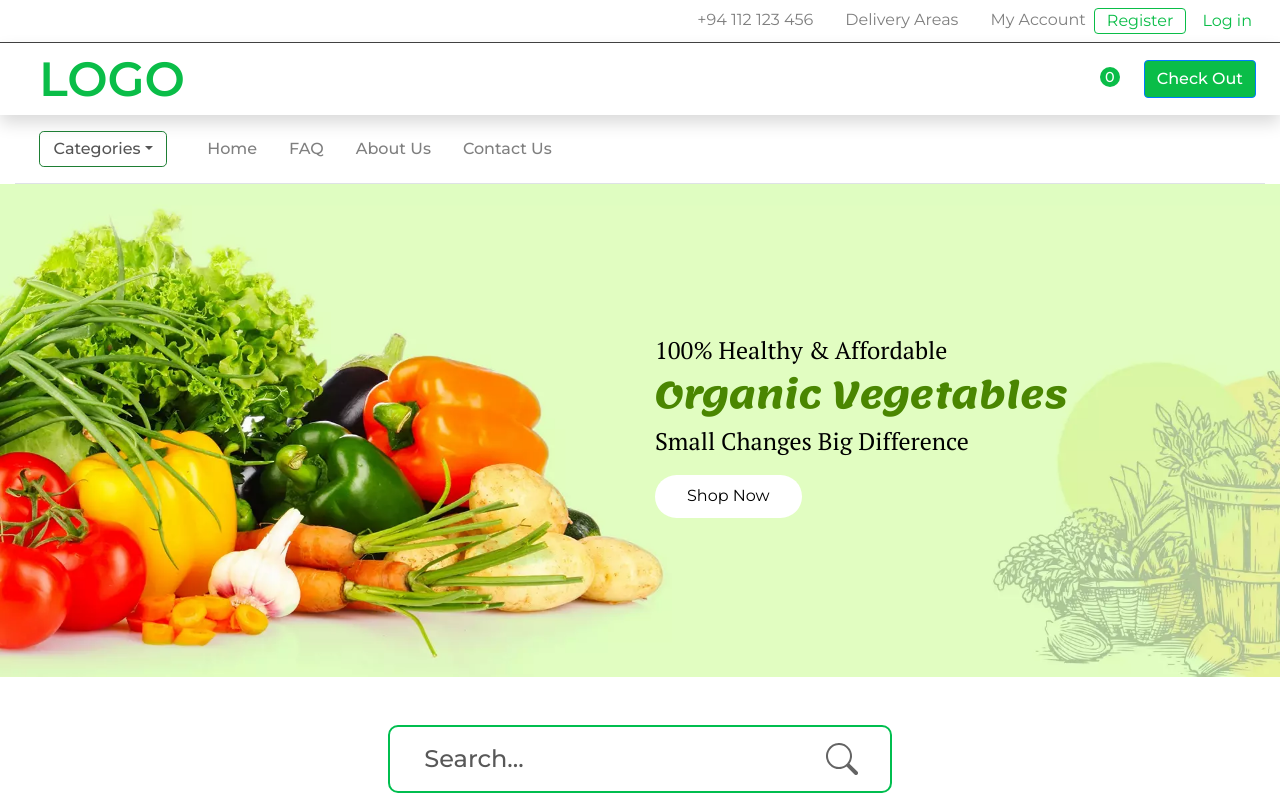
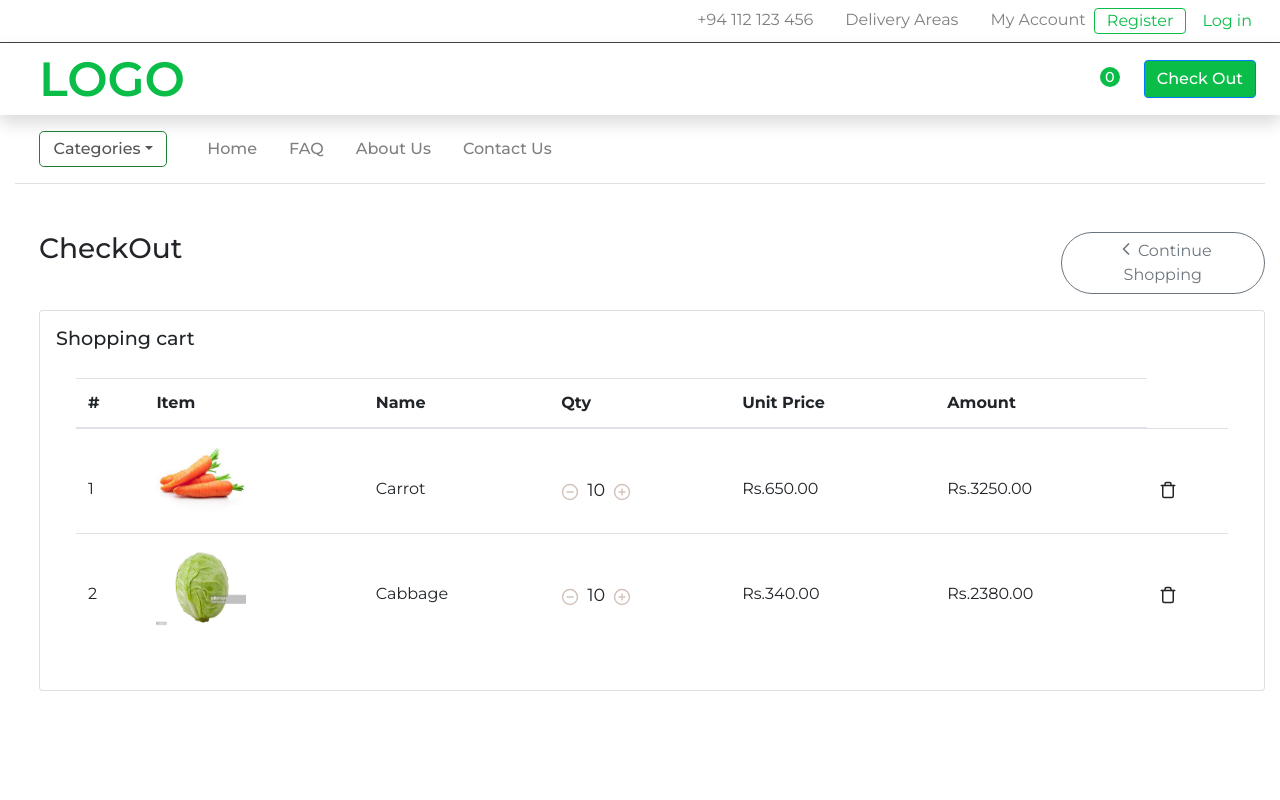
Before and after one commit to OvinduArchanaNambukara/Team_B-B_My-Store, a React (Create React App) app: page /checkout in a window 1280 px wide. Shown: the top 800 px of the page. Built offline with nearby package versions, Linux system fonts and the light colour scheme; some icons are missing.

Commit message:
Create checkout table row

```diff
--- a/package.json
+++ b/package.json
@@ -19,6 +19,7 @@
     "react": "^17.0.2",
     "react-bootstrap": "^1.6.1",
     "react-dom": "^17.0.2",
+    "react-feather": "^2.0.9",
     "react-icons": "^4.2.0",
     "react-router-dom": "^5.2.0",
     "react-scripts": "4.0.3",
--- a/src/Client.tsx
+++ b/src/Client.tsx
@@ -1,12 +1,8 @@
 import React from "react";
 import {Container} from "react-bootstrap";
-import CategoryArea from "./components/category-area/CategoryArea";
-import Welcome from "./components/welcome/Welcome";
-import SearchBar from "./components/search-bar/SearchBar";
-import Footer from "./components/footer/Footer";
-import Products from "./components/productUX/Products";
 import BottomNav from "./components/bottom-nav/BottomNav";
 import TopNavBar from "./components/top-nav-bar/TopNavBar";
+import Checkout from "./components/cart-table/Checkout";
 
 const Client: React.FC = () => {
     return (
@@ -14,16 +10,17 @@ const Client: React.FC = () => {
             <Container fluid={true}>
                 <TopNavBar/>
                 <BottomNav/>
-                <Welcome/>
-                <SearchBar/>
+                {/*<Welcome/>*/}
+                {/*<SearchBar/>*/}
             </Container>
-            <Container>
-                <CategoryArea/>
-                <Products/>
-            </Container>
-            <Container fluid={true}>
-                <Footer/>
-            </Container>
+            {/*<Container>*/}
+            {/*    <CategoryArea/>*/}
+            {/*    <Products/>*/}
+            {/*</Container>*/}
+            <Checkout/>
+            {/*<Container fluid={true}>*/}
+            {/*    <Footer/>*/}
+            {/*</Container>*/}
 
 
         </React.Fragment>
--- a/src/assets/style_sheets/main.scss
+++ b/src/assets/style_sheets/main.scss
@@ -8,3 +8,4 @@
 @import "partials/search";
 @import 'partials/product';
 @import "partials/top-nav-bar";
+@import "partials/checkout";
--- /dev/null
+++ b/src/assets/style_sheets/partials/_checkout.scss
@@ -0,0 +1,76 @@
+@import "variables";
+
+
+.checkOut {
+  font-size: 1em;
+
+  .checkOut-label {
+
+  }
+
+  .continueShoppingBtn {
+    border-radius: 2em;
+    width: 100%;
+  }
+
+  .shopping-cart-text {
+    h5 {
+      font-size: 1.2em;
+    }
+  }
+
+  .table {
+
+    .tr-image {
+      img {
+        width: 90px;
+        height: 80px;
+      }
+
+    }
+
+    .quantity-editor {
+      label {
+        font-size: 1.1em;
+      }
+
+      svg {
+        color: $checkout-quantity-svg-color;
+
+      }
+    }
+  }
+  svg{
+    cursor: pointer;
+  }
+
+}
+
+@media (max-width: $layout-breakpoint-xs) {
+  .checkOut {
+    font-size: .8em;
+
+    .table {
+      .tr-image {
+        img {
+          width: 50px;
+          height: 50px;
+        }
+      }
+    }
+  }
+}
+
+@media (max-width: $layout-breakpoint-lg + 35px) and (min-width: $layout-breakpoint-xs) {
+  .checkOut {
+
+    .table {
+      .tr-image {
+        img {
+          width: 90px;
+          height: 70px;
+        }
+      }
+    }
+  }
+}
--- a/src/assets/style_sheets/partials/_variables.scss
+++ b/src/assets/style_sheets/partials/_variables.scss
@@ -28,3 +28,6 @@ $footer-icon-color: #7e7e7e;
 //--Top-Nav-Bar
 $header-nav-bottom-color: #424242;
 $logo-color: #0abd48;
+
+//--Checkout-Table
+$checkout-quantity-svg-color: #D4C3BD;
--- /dev/null
+++ b/src/components/cart-table/CartHeader.tsx
@@ -0,0 +1,13 @@
+import React from "react";
+
+const CartHeader:React.FC = () => {
+    return(
+        <div className='shopping-cart-text'>
+            <h5>
+                Shopping cart
+            </h5>
+        </div>
+    )
+}
+
+export default CartHeader;
--- /dev/null
+++ b/src/components/cart-table/Checkout.tsx
@@ -0,0 +1,76 @@
+import React from 'react';
+import {Card, Col, Container, Row, Table} from "react-bootstrap";
+import CabbageImg from '../../assets/images/groceryImages/cabbage.jpg';
+import CarrotImg from '../../assets/images/groceryImages/carrot.jpg';
+import {ICheckoutProduct} from "../../types/types";
+import CheckoutHeader from "./CheckoutHeader";
+import ContinueShoppingBtn from "./ContinueShoppingBtn";
+import CartHeader from "./CartHeader";
+import TableRow from "./TableRow";
+
+
+const demoProducts: ICheckoutProduct[] = [
+    {
+        quantity: 5, product: {
+            name: "Carrot", image: CarrotImg, currentPrice: 650, oldPrice: 670
+        }
+    },
+    {
+        quantity: 7, product: {
+            name: "Cabbage", image: CabbageImg, currentPrice: 340, oldPrice: 400
+        }
+    }
+]
+
+const Checkout: React.FC = () => {
+
+    const renderCheckedProducts =
+        demoProducts.map((checkedProduct: ICheckoutProduct, index) => {
+            return (
+                <TableRow
+                    key={index}
+                    rowNumber={index}
+                    image={checkedProduct.product.image}
+                    name={checkedProduct.product.name}
+                    price={checkedProduct.product.currentPrice}
+                    quantity={checkedProduct.quantity}/>
+            )
+        })
+
+    return (
+        <Container fluid className='mt-5 checkOut'>
+            <Row>
+                <Col xs={12}>
+                    <Row className='pl-0 pl-md-4 mx-0 '>
+                        <CheckoutHeader/>
+                        <ContinueShoppingBtn/>
+                    </Row>
+                </Col>
+            </Row>
+            <Card className='ml-md-4 ml-0 px-3 py-3 my-3'>
+                <CartHeader/>
+                <Card.Body>
+                    <Table responsive>
+                        <thead>
+                        <tr>
+                            <th>#</th>
+                            <th>Item</th>
+                            <th>Name</th>
+                            <th>Qty</th>
+                            <th>Unit Price</th>
+                            <th>Amount</th>
+                            <th className='d-none'>delete icon</th>
+                        </tr>
+                        </thead>
+                        <tbody>
+                        {renderCheckedProducts}
+                        </tbody>
+                    </Table>
+
+                </Card.Body>
+            </Card>
+        </Container>
+    )
+}
+
+export default Checkout;
--- /dev/null
+++ b/src/components/cart-table/CheckoutHeader.tsx
@@ -0,0 +1,12 @@
+import React from "react";
+import {Col} from "react-bootstrap";
+
+const CheckoutHeader:React.FC = () => {
+    return(
+        <Col md={9} xl={10} lg={9} sm={6} className='px-0 checkOut-label text-md-left text-center'>
+            <h3>CheckOut</h3>
+        </Col>
+    )
+}
+
+export default CheckoutHeader;
--- /dev/null
+++ b/src/components/cart-table/ContinueShoppingBtn.tsx
@@ -0,0 +1,15 @@
+import React from "react";
+import {Button, Col} from "react-bootstrap";
+import {ChevronLeft} from "react-feather";
+
+const ContinueShoppingBtn:React.FC = () => {
+    return(
+        <Col md={3} xl={2} lg={3} sm={6} className='px-0'>
+            <Button variant='outline-secondary' className='continueShoppingBtn'>
+                <ChevronLeft className='pb-1'/>Continue Shopping
+            </Button>
+        </Col>
+    )
+}
+
+export default ContinueShoppingBtn;
--- /dev/null
+++ b/src/components/cart-table/TableRow.tsx
@@ -0,0 +1,42 @@
+import React from "react";
+import {Col, Row} from "react-bootstrap";
+import {MinusCircle, PlusCircle, Trash} from "react-feather";
+
+type TableRowProps = {
+    rowNumber:number,
+    image:string,
+    name:string,
+    price:number,
+    quantity:number
+}
+
+const TableRow:React.FC<TableRowProps> = (props) => {
+
+    const {rowNumber, image, name, price, quantity} = props;
+
+    return(
+        <tr>
+            <td className='pt-5'>{rowNumber + 1}</td>
+            <td className='tr-image'>
+                <img src={image}/>
+            </td>
+            <td className='pt-5'>{name}</td>
+            <td className='pt-5'>
+                <Row>
+                    <Col className='quantity-editor' xs={12}>
+                        <MinusCircle size={18}/>
+                        <label className='px-2'>10</label>
+                        <PlusCircle size={18}/>
+                    </Col>
+                </Row>
+            </td>
+            <td className='pt-5'>{`Rs.${price}.00`}</td>
+            <td className='pt-5'>{`Rs.${price * quantity}.00`}</td>
+            <td className='pt-5'>
+                <Trash size={18}/>
+            </td>
+        </tr>
+    )
+}
+
+export default TableRow;
--- a/src/types/types.ts
+++ b/src/types/types.ts
@@ -26,3 +26,8 @@ export interface IProduct {
     currentPrice: number
     oldPrice: number | null
 }
+
+export interface ICheckoutProduct{
+    quantity:number
+    product:IProduct
+}
```
Also changed, not shown: 1 other file (tests, documents, lock files or other folders).
